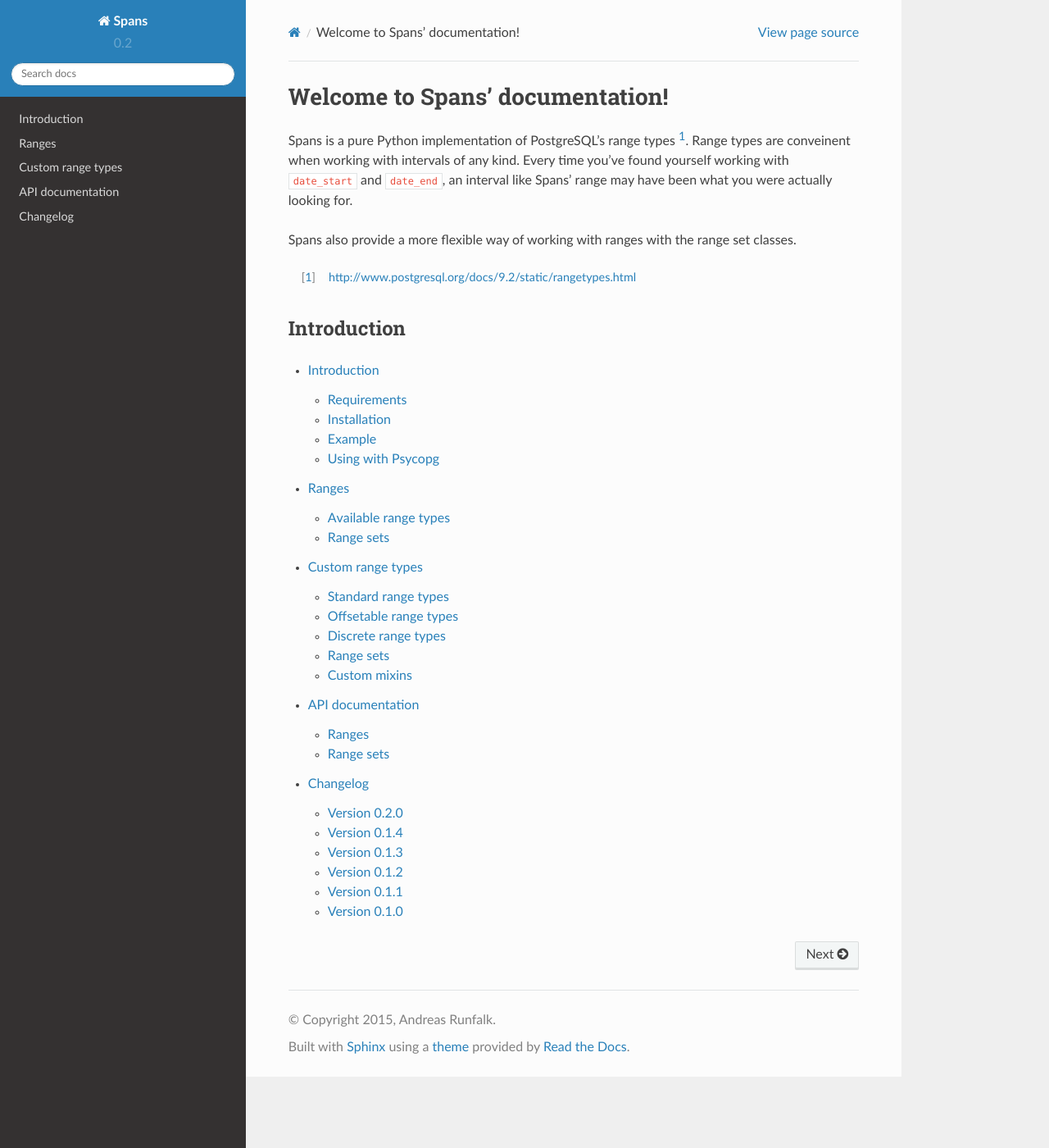
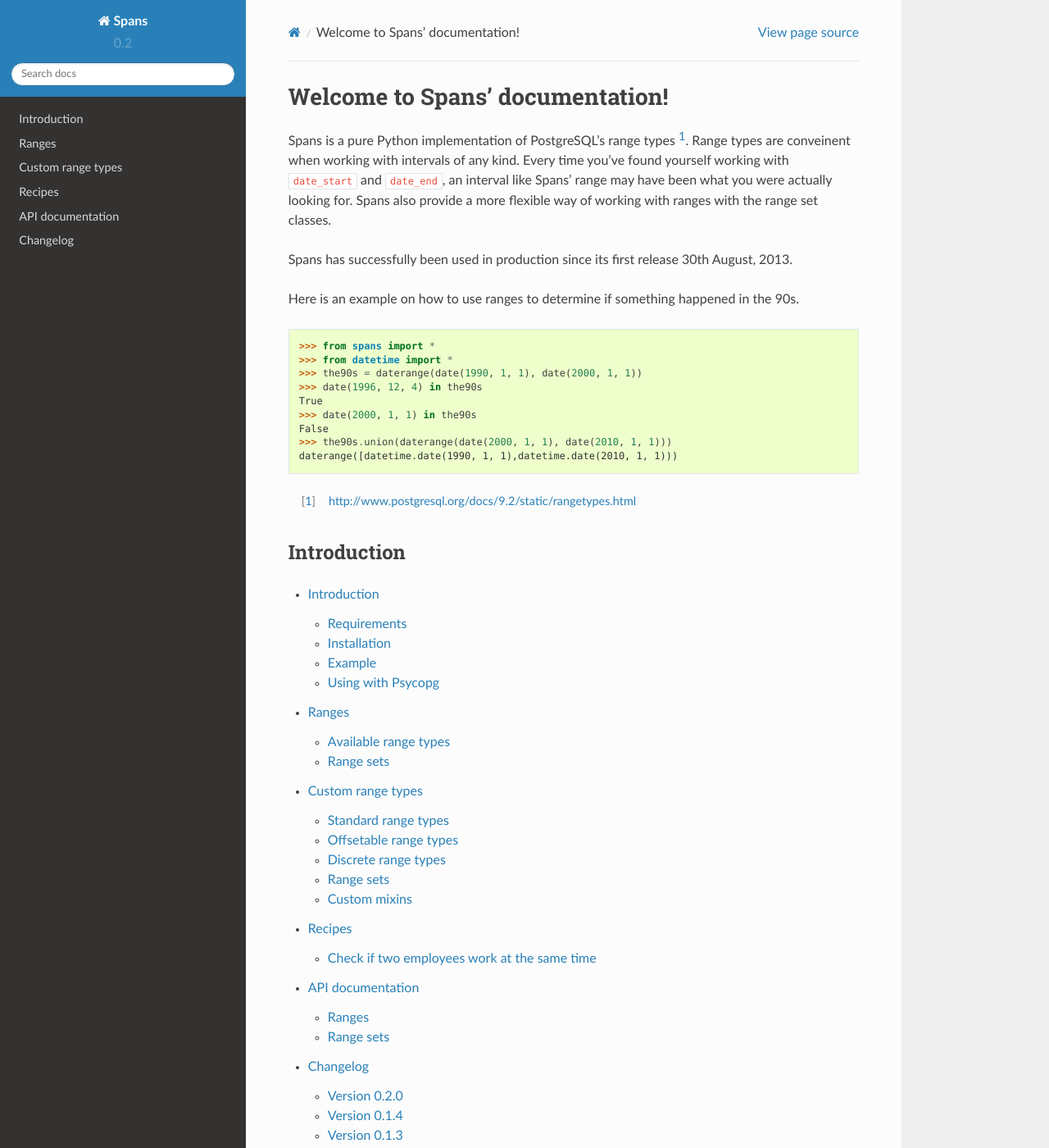
Before and after one commit to runfalk/spans, a Sphinx documentation site: the page built from doc/index.rst, in a window 1280 px wide and 1400 px high. Shown: the whole window at 82% size. Built offline with Sphinx 7.4.7 and the Read the Docs theme 2.0.0, drawn with Linux system fonts in a browser that asks for light colours.

Commit message:
Added recipes to documentation. Prepared for release using wheels. Make use of include files for Sphinx documentation. Doctesting for Sphinx documentation. Fixed broken setup.py

```diff
--- a/README.rst
+++ b/README.rst
@@ -6,6 +6,9 @@
 are conveinent when working with intervals of any kind. Every time you've found
 yourself working with date_start and date_end, an interval may have been what
 you were actually looking for.
+
+Spans has successfully been used in production since its first release
+30th August, 2013.
 
 Here is an example on how to use ranges to determine if something happened in
 the 90s.
--- a/doc/conf.py
+++ b/doc/conf.py
@@ -78,7 +78,10 @@
 
 # List of patterns, relative to source directory, that match files and
 # directories to ignore when looking for source files.
-exclude_patterns = ["_build"]
+exclude_patterns = [
+    "_build",
+    "*.inc.rst",
+]
 
 # The reST default role (used for this markup: `text`) to use for all
 # documents.
@@ -288,3 +291,8 @@
 # Autodoc settings
 autodoc_docstring_signature = True
 autodoc_member_order = "groupwise"
+
+doctest_global_setup = """
+from spans import *
+from datetime import *
+"""
--- /dev/null
+++ b/doc/example_contains.inc.rst
@@ -0,0 +1,11 @@
+.. doctest::
+
+    >>> from spans import *
+    >>> from datetime import *
+    >>> the90s = daterange(date(1990, 1, 1), date(2000, 1, 1))
+    >>> date(1996, 12, 4) in the90s
+    True
+    >>> date(2000, 1, 1) in the90s
+    False
+    >>> the90s.union(daterange(date(2000, 1, 1), date(2010, 1, 1)))
+    daterange([datetime.date(1990, 1, 1),datetime.date(2010, 1, 1)))
--- a/doc/index.rst
+++ b/doc/index.rst
@@ -1,8 +1,14 @@
 Welcome to Spans' documentation!
 ================================
-Spans is a pure Python implementation of PostgreSQL's range types [#]_. Range types are conveinent when working with intervals of any kind. Every time you've found yourself working with ``date_start`` and ``date_end``, an interval like Spans' range may have been what you were actually looking for.
+Spans is a pure Python implementation of PostgreSQL's range types [#]_. Range types are conveinent when working with intervals of any kind. Every time you've found yourself working with ``date_start`` and ``date_end``, an interval like Spans' range may have been what you were actually looking for. Spans also provide a more flexible way of working with ranges with the range set classes.
 
-Spans also provide a more flexible way of working with ranges with the range set classes.
+Spans has successfully been used in production since its first release
+30th August, 2013.
+
+Here is an example on how to use ranges to determine if something happened in
+the 90s.
+
+.. include:: example_contains.inc.rst
 
 .. [#] http://www.postgresql.org/docs/9.2/static/rangetypes.html
 
@@ -15,5 +21,6 @@
    introduction
    ranges
    custom_types
+   recipes
    api
    changelog
--- /dev/null
+++ b/doc/recipes.rst
@@ -0,0 +1,5 @@
+Recipes
+=======
+This is a showcasing of what Spans is capable of.
+
+.. include:: recipe_overlap.inc.rst
--- /dev/null
+++ b/setup.cfg
@@ -0,0 +1,2 @@
+[bdist_wheel]
+universal = 1
```
Also changed, not shown: doc/recipe_overlap.inc.rst (added, +75 -0 lines), setup.py (+34 -30 lines), 2 other files.
